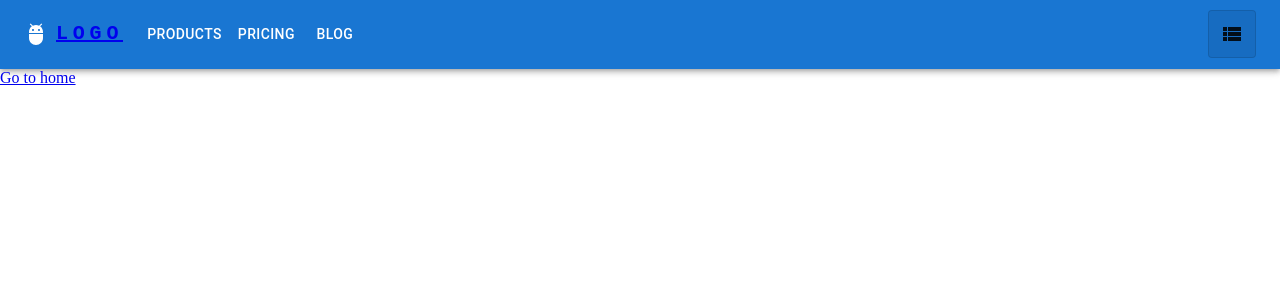
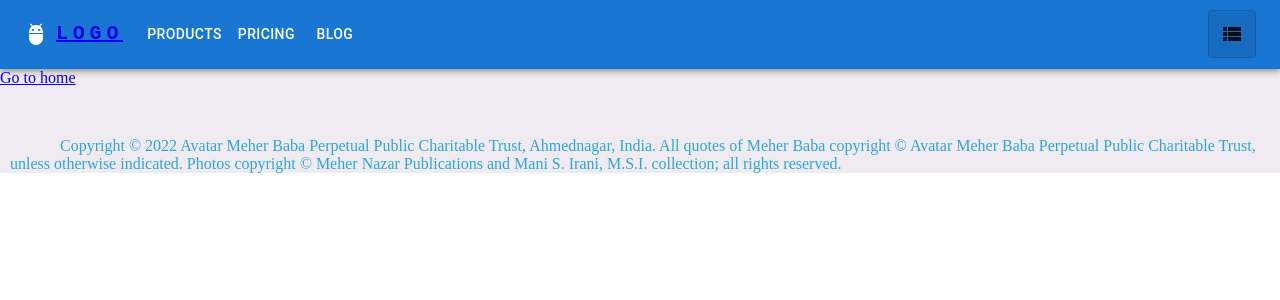
Before and after one commit to anvbey/AmbLucknow, a React (Create React App) app: page /about in a window 1280 px wide. Shown: the top 300 px of the page. Built offline with nearby package versions, Linux system fonts and the light colour scheme.

Commit message:
Footer updated

```diff
--- a/src/App.js
+++ b/src/App.js
@@ -3,16 +3,21 @@ import './App.css';
 import Navbar from './components/Navbar';
 import Home from './container/Home';
 import About from './container/About';
+import Footer from './components/Footer/Footer';
 
 function App() {
+  const styles = {
+    backgroundColor: '#f0ebf0',
+  };
   return (
-    <>
+    <div style={styles}>
       <Navbar />
       <Routes>
         <Route path="/" element={<Home />} />
         <Route path="about" element={<About />} />
       </Routes>
-    </>
+      <Footer/>
+    </div>
   );
 }
 
--- /dev/null
+++ b/src/components/Footer/Footer.js
@@ -0,0 +1,31 @@
+import { Typography } from '@mui/material';
+import { Box } from "@mui/system";
+import React from "react";
+
+const Footer = () => {
+  return (
+    <Box sx={{
+        width: 'auto',
+        height: 'fit-content',
+        justifyContent: "center",
+        alignContent: "center",
+        margin: '50px 10px 30px 10px',
+    }}>
+      <Typography
+        variant="subtitle"
+        sx={{
+          color: "#2CA6DB",
+          padding: '50px'
+        }}
+      >
+        Copyright © 2022 Avatar Meher Baba Perpetual Public Charitable Trust,
+        Ahmednagar, India. All quotes of Meher Baba copyright © Avatar Meher
+        Baba Perpetual Public Charitable Trust, unless otherwise indicated.
+        Photos copyright © Meher Nazar Publications and Mani S. Irani, M.S.I.
+        collection; all rights reserved.
+      </Typography>
+    </Box>
+  );
+};
+
+export default Footer;
```
